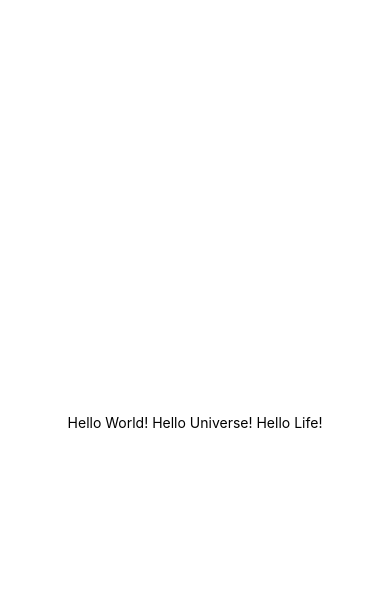
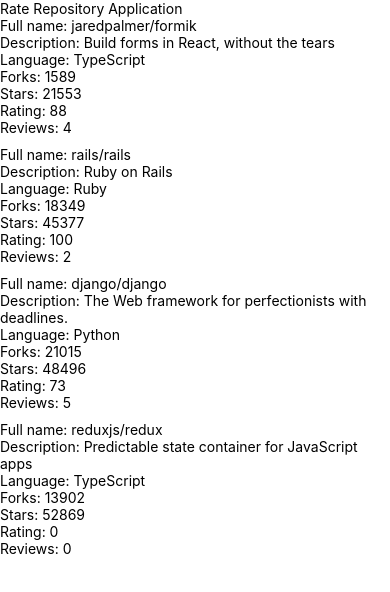
Before and after one commit to aljazkovac/fullstackopen-part10-reactnative, a React Native app in the folder rate-repository-app/: screen / in a window 390 px wide. Shown: the top 592 px of the page. Built offline with nearby package versions, Linux system fonts and the light colour scheme.

Commit message:
Do exercise 10.3.

```diff
--- a/rate-repository-app/App.js
+++ b/rate-repository-app/App.js
@@ -1,21 +1,7 @@
-import { StatusBar } from "expo-status-bar";
-import { StyleSheet, Text, View } from "react-native";
+import Main from "./src/components/Main";
 
-export default function App() {
-  console.log("Hello World! Hello Universe! Hello Life!");
-  return (
-    <View style={styles.container}>
-      <Text>Hello World! Hello Universe! Hello Life!</Text>
-      <StatusBar style="auto" />
-    </View>
-  );
-}
+const App = () => {
+  return <Main />;
+};
 
-const styles = StyleSheet.create({
-  container: {
-    flex: 1,
-    backgroundColor: "#fff",
-    alignItems: "center",
-    justifyContent: "center",
-  },
-});
+export default App;
--- a/rate-repository-app/package.json
+++ b/rate-repository-app/package.json
@@ -12,6 +12,7 @@
   "dependencies": {
     "@expo/webpack-config": "^0.17.0",
     "expo": "~46.0.21",
+    "expo-constants": "^14.4.2",
     "expo-status-bar": "~1.4.0",
     "react": "18.0.0",
     "react-dom": "18.0.0",
--- /dev/null
+++ b/rate-repository-app/src/components/Main.jsx
@@ -0,0 +1,14 @@
+import {Text, View} from 'react-native';
+import RepositoryList from "./RepositoryList";
+import {styles} from "../styles";
+
+const Main = () => {
+    return (
+        <View style={styles.container}>
+            <Text>Rate Repository Application</Text>
+            <RepositoryList />
+        </View>
+    );
+};
+
+export default Main;
--- /dev/null
+++ b/rate-repository-app/src/components/RepositoryItem.jsx
@@ -0,0 +1,18 @@
+import {Text, View} from "react-native";
+import {styles} from "../styles";
+
+const RepositoryItem = ({fullName, description, language, forksCount, stargazersCount, ratingAverage, reviewCount,}) => {
+    return(
+        <View style={styles.item}>
+            <Text>Full name: {fullName}</Text>
+            <Text>Description: {description}</Text>
+            <Text>Language: {language}</Text>
+            <Text>Forks: {forksCount}</Text>
+            <Text>Stars: {stargazersCount}</Text>
+            <Text>Rating: {ratingAverage}</Text>
+            <Text>Reviews: {reviewCount}</Text>
+        </View>
+        )
+}
+
+export default RepositoryItem;
--- /dev/null
+++ b/rate-repository-app/src/components/RepositoryList.jsx
@@ -0,0 +1,65 @@
+import { FlatList, View } from 'react-native';
+import {styles} from "../styles";
+import RepositoryItem from "./RepositoryItem";
+
+
+const repositories = [
+    {
+        id: 'jaredpalmer.formik',
+        fullName: 'jaredpalmer/formik',
+        description: 'Build forms in React, without the tears',
+        language: 'TypeScript',
+        forksCount: 1589,
+        stargazersCount: 21553,
+        ratingAverage: 88,
+        reviewCount: 4,
+        ownerAvatarUrl: 'https://avatars2.githubusercontent.com/u/4060187?v=4',
+    },
+    {
+        id: 'rails.rails',
+        fullName: 'rails/rails',
+        description: 'Ruby on Rails',
+        language: 'Ruby',
+        forksCount: 18349,
+        stargazersCount: 45377,
+        ratingAverage: 100,
+        reviewCount: 2,
+        ownerAvatarUrl: 'https://avatars1.githubusercontent.com/u/4223?v=4',
+    },
+    {
+        id: 'django.django',
+        fullName: 'django/django',
+        description: 'The Web framework for perfectionists with deadlines.',
+        language: 'Python',
+        forksCount: 21015,
+        stargazersCount: 48496,
+        ratingAverage: 73,
+        reviewCount: 5,
+        ownerAvatarUrl: 'https://avatars2.githubusercontent.com/u/27804?v=4',
+    },
+    {
+        id: 'reduxjs.redux',
+        fullName: 'reduxjs/redux',
+        description: 'Predictable state container for JavaScript apps',
+        language: 'TypeScript',
+        forksCount: 13902,
+        stargazersCount: 52869,
+        ratingAverage: 0,
+        reviewCount: 0,
+        ownerAvatarUrl: 'https://avatars3.githubusercontent.com/u/13142323?v=4',
+    },
+];
+
+const ItemSeparator = () => <View style={styles.separator} />;
+
+const RepositoryList = () => {
+    return (
+        <FlatList
+            data={repositories}
+            ItemSeparatorComponent={ItemSeparator}
+            renderItem={({ item }) => <RepositoryItem { ...item } /> }
+        />
+    );
+};
+
+export default RepositoryList;
--- /dev/null
+++ b/rate-repository-app/src/styles.js
@@ -0,0 +1,15 @@
+import {StatusBar, StyleSheet} from "react-native";
+
+export const styles = StyleSheet.create({
+    separator: {
+        height: 10,
+    },
+    item: {
+        fontSize: 20,
+    },
+    container: {
+        marginTop: StatusBar.currentHeight || 0,
+        flexGrow: 1,
+        flexShrink: 1,
+    },
+});
```
Also changed, not shown: 1 other file (tests, documents, lock files or other folders).
